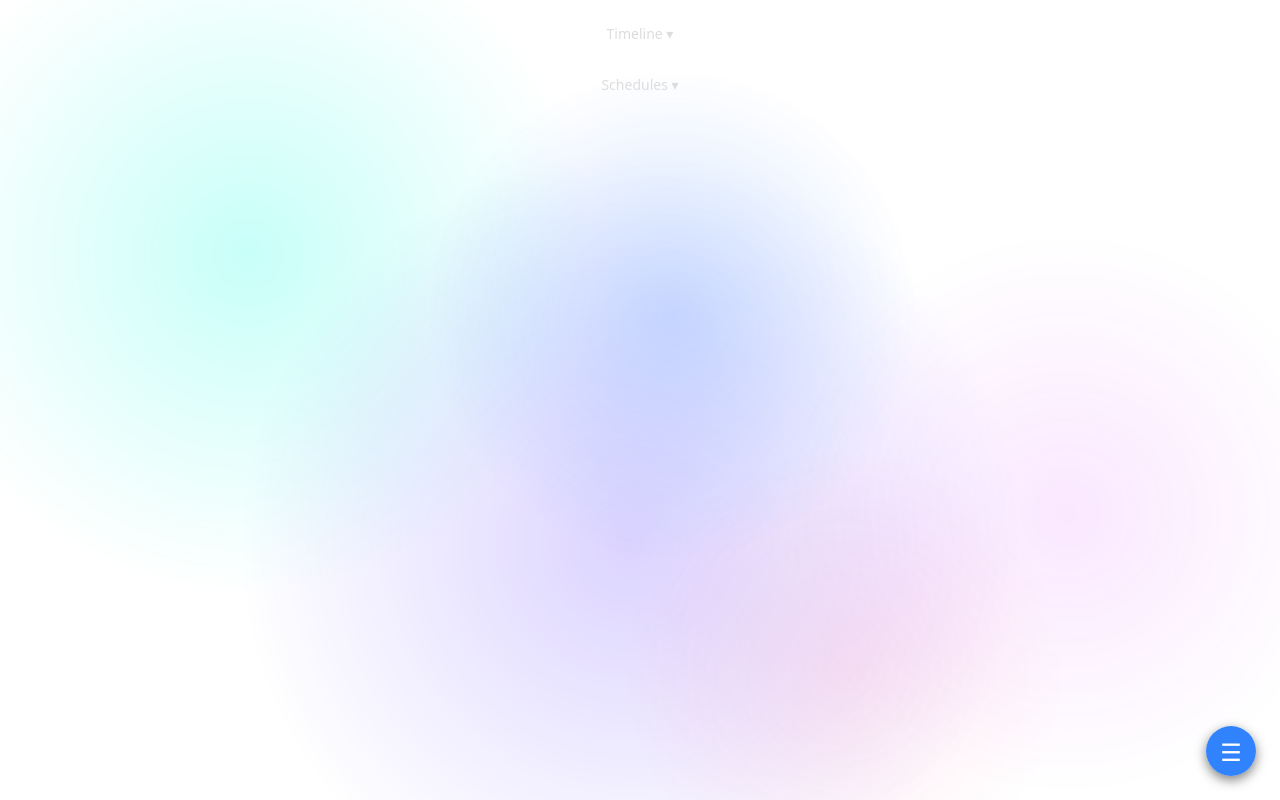
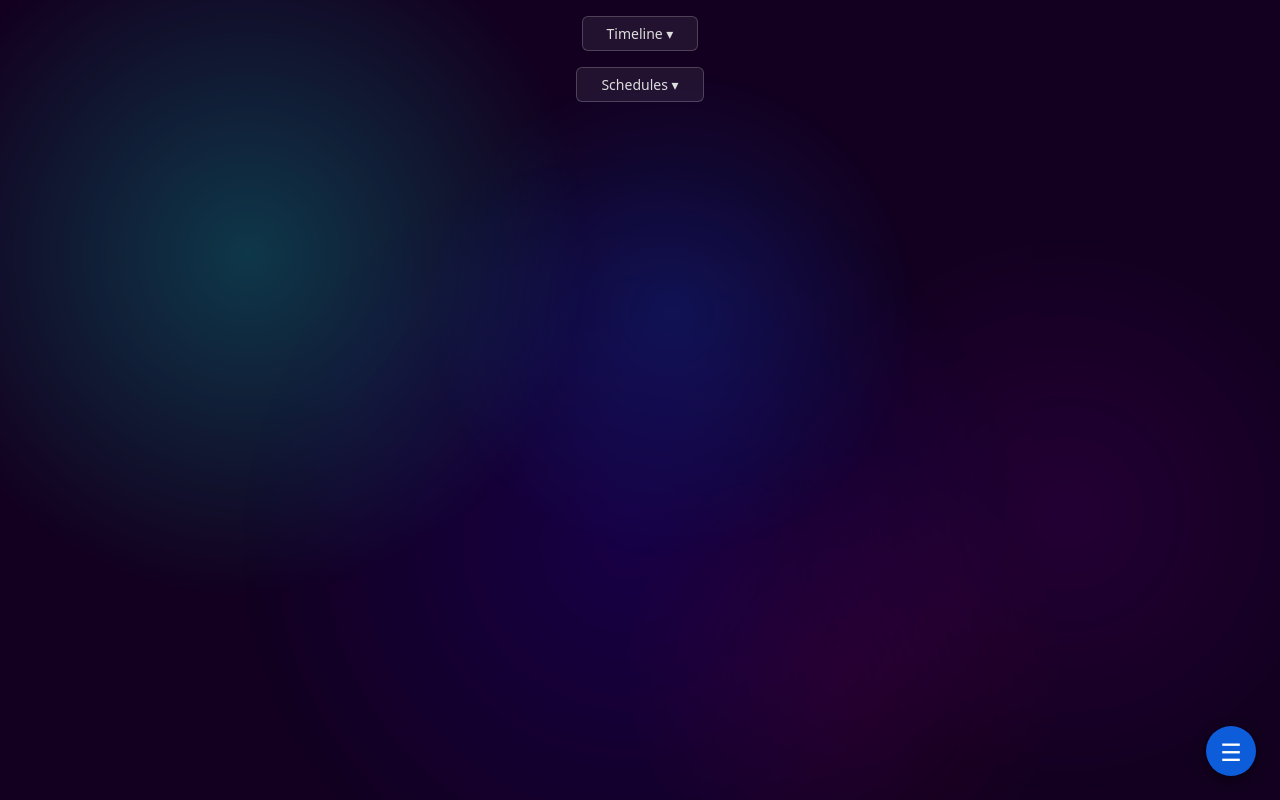
Before and after one commit to kjbassett/webrock, a Python web app: template webrock/templates/control_panel.html in a window 1280 px wide. Run offline with Jinja, Linux system fonts and the light colour scheme; the template is opened without the code that fills it: most values are stand-ins (such as "Sample title", 1, 10 or a date in 2020).

Commit message:
Fix body background overridden by Bootstrap (add !important, set base text color)

```diff
--- a/webrock/static/control_panel.css
+++ b/webrock/static/control_panel.css
@@ -1,5 +1,6 @@
 body {
-    background: #130020;
+    background: #130020 !important;
+    color: rgba(255, 255, 255, 0.9) !important;
     font-family: Arial, sans-serif;
     isolation: isolate;
     overflow-x: hidden;
```
